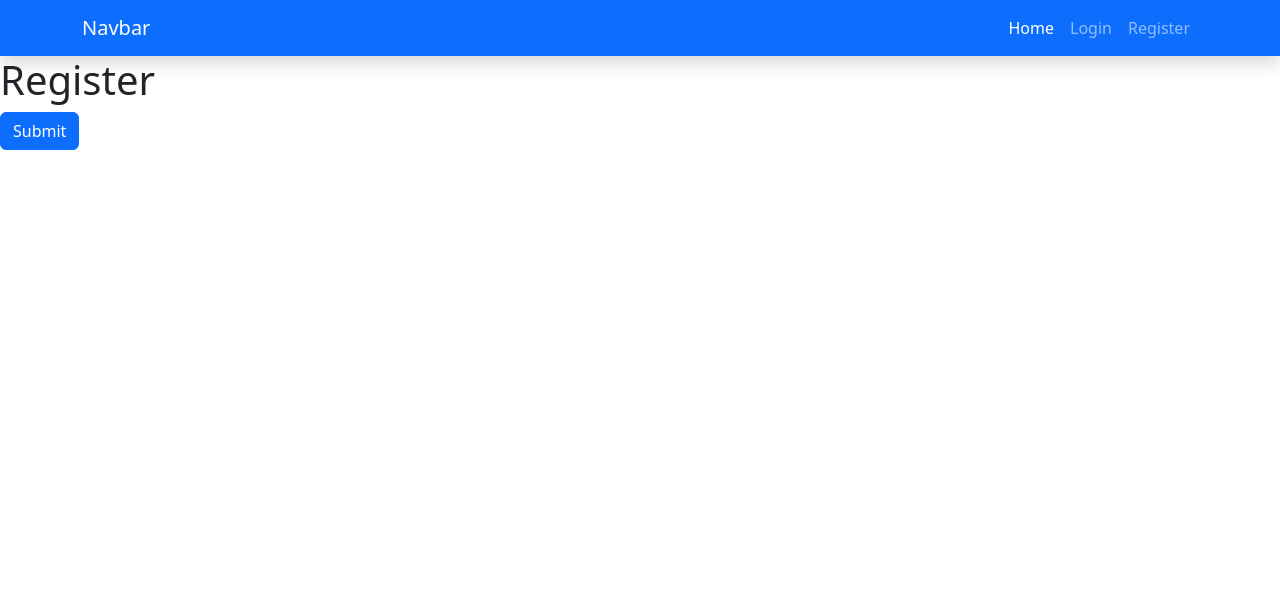
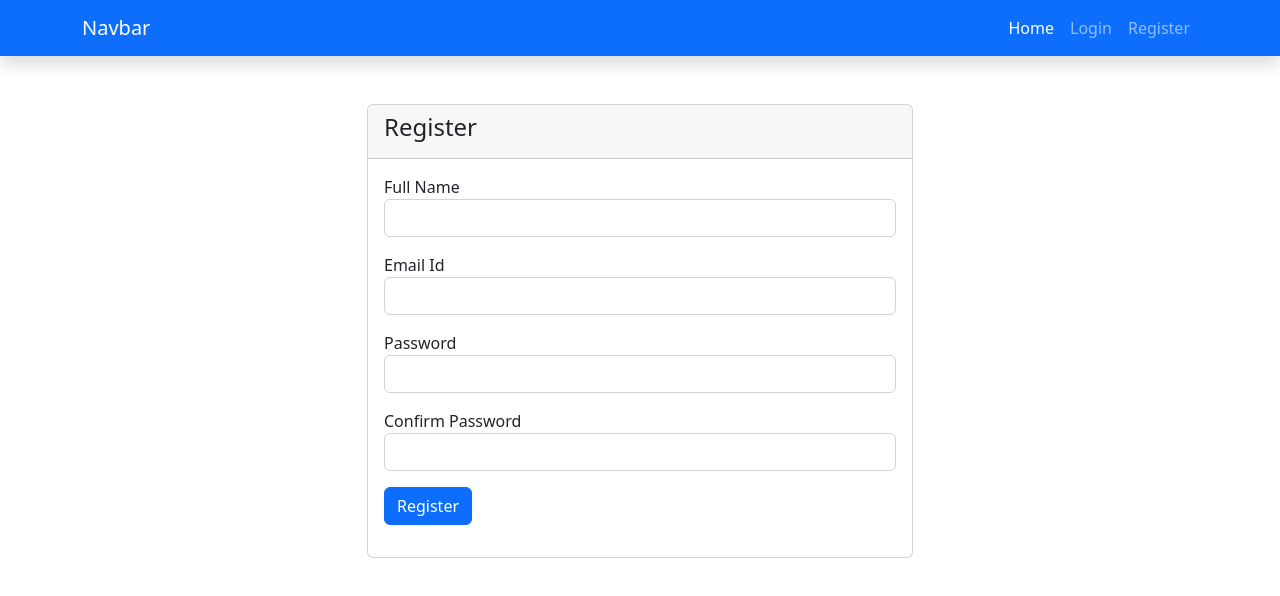
Before and after one commit to AKS144/ecomr, a React (Create React App) app: page /register in a window 1280 px wide. Shown: the top 596 px of the page. Built offline with nearby package versions, Linux system fonts and the light colour scheme.

Commit message:
second commit

```diff
--- a/src/components/frontend/auth/Login.js
+++ b/src/components/frontend/auth/Login.js
@@ -6,8 +6,34 @@ function Login() {
     return(
         <div>
             <Navbar />
-            <h1>Login</h1>
+              <div className="container py-5">
+                <div className="row justify-content-center">
+                    <div className="col-md-6">
+                        <div className="card">
+                            <div className="card-header">
+                                <h4>Login</h4>
+                            </div>
+                            <div className="card-body">
+                                <form>
+                                    <div className="form-group mb-3">
+                                        <label>Email Id</label>
+                                        <input type="email" name="email" className="form-control" value="" />
+                                    </div>
+                                    <div className="form-group mb-3">
+                                        <label>Password</label>
+                                        <input type="password" name="password" className="form-control" value="" />
+                                    </div>
+                                    <div className="form-group mb-3">
+                                      <button type="submit" className="btn btn-primary">Login</button>
+                                    </div>
+                                </form>
+                            </div>
+                        </div>
+                    </div>
+                </div>
+              </div>
         </div>
+
 
     )
 }
--- a/src/components/frontend/auth/Register.js
+++ b/src/components/frontend/auth/Register.js
@@ -6,8 +6,40 @@ function Register() {
     return(
         <div>
             <Navbar />
-              <h1>Register</h1>
-              <button type="" className="btn btn-primary">Submit</button>
+              <div className="container py-5">
+                <div className="row justify-content-center">
+                    <div className="col-md-6">
+                        <div className="card">
+                            <div className="card-header">
+                                <h4>Register</h4>
+                            </div>
+                            <div className="card-body">
+                                <form>
+                                    <div className="form-group mb-3">
+                                        <label>Full Name</label>
+                                        <input type="text" name="name" className="form-control" value="" />
+                                    </div>
+                                    <div className="form-group mb-3">
+                                        <label>Email Id</label>
+                                        <input type="email" name="email" className="form-control" value="" />
+                                    </div>
+                                    <div className="form-group mb-3">
+                                        <label>Password</label>
+                                        <input type="password" name="password" className="form-control" value="" />
+                                    </div>
+                                    <div className="form-group mb-3">
+                                        <label>Confirm Password</label>
+                                        <input type="password" name="confirm_password" className="form-control" value="" />
+                                    </div>
+                                    <div className="form-group mb-3">
+                                      <button type="submit" className="btn btn-primary">Register</button>
+                                    </div>
+                                </form>
+                            </div>
+                        </div>
+                    </div>
+                </div>
+              </div>
         </div>
 
 
```
